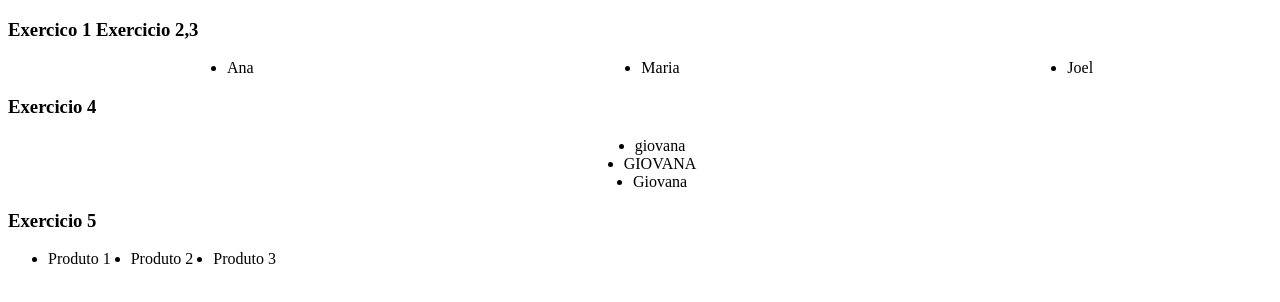
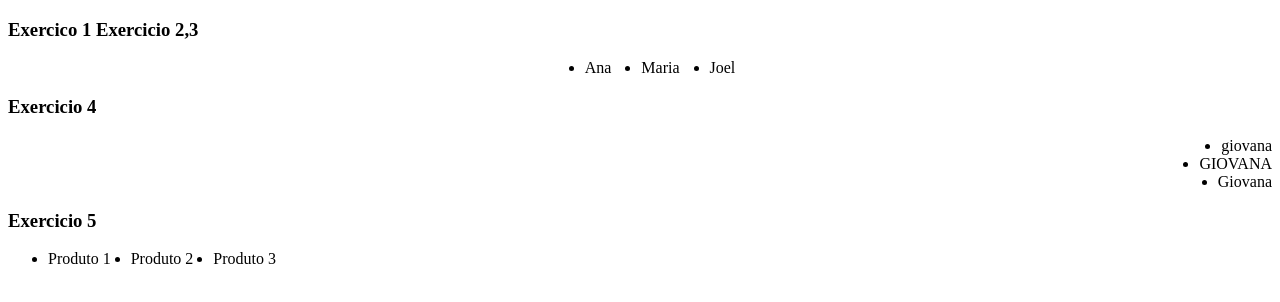
Before and after one commit to giovanasantana1109-crypto/2_termo, a plain HTML site: page LIMA/AULA1.0/exercicios.html in a window 1280 px wide. Drawn offline with Linux system fonts and the light colour scheme.

Commit message:
EXERCICIOS 06-10

```diff
--- a/LIMA/AULA1.0/1style.css
+++ b/LIMA/AULA1.0/1style.css
@@ -1,26 +1,51 @@
+/* /* CSS DOS EXERCICIOS */
 .equipe{
     display: flex;
     flex-direction: row;
+     /* EXERCICIO 2  */
     gap: 30px;
+
+    /* EXERCICIO 3*/
+
+    /* DEIXA NO CENTRO */
      justify-content: center;
+
+     /* VAI PARA A DIREITA */
     /* justify-content: flex-end;  */
+
+    /* VAI PARA A ESQUERDA */
     /* justify-content: flex-start;  */
-     justify-content: space-around;
+
+    /* FICA MAIS ESPAÇADO */
+     /* justify-content: space-around;  */
+
+     /* FICA AINDA MAIS ESPAÇADO */
     /* justify-content: space-between; */
+
     /* justify-content: space-evenly;  */
+
+
 
 }
 
+
+/* EXERCICIO 4 */
 .gio{
     display: flex;
     flex-direction: column;
+
+/* FICA NA ESQUERDA A COLUNA */
     align-items: flex-start;
-     align-items: center;
-    /* align-items: flex-end;   */
+    /* FICA NO CENTRO A COLUNA */
+    align-items: center;
+    /* FICA NA DIREITA A COLUNA */
+    align-items: flex-end;
 }
 
 .cards  {
     display: flex;
     gap: 20px;
     flex-direction: row;
+    /* EX 5 */
+    /* A TAG flex-direction: row; COLOCOU UM PRODUTO DO LADO DO OUTRO E O ERRO ENCONTRADA NO EXERCICIO É NO MOMENTO EM QUE O CARDS FOI CHAMADO, ELE ESTA NO INDEX COMO CARDS E NO CSS ESTACA COMO CARDS ARTICLE*/
 }
```
Also changed, not shown: LIMA/AULA1.0/exercicios.html (+1 -0 lines).
